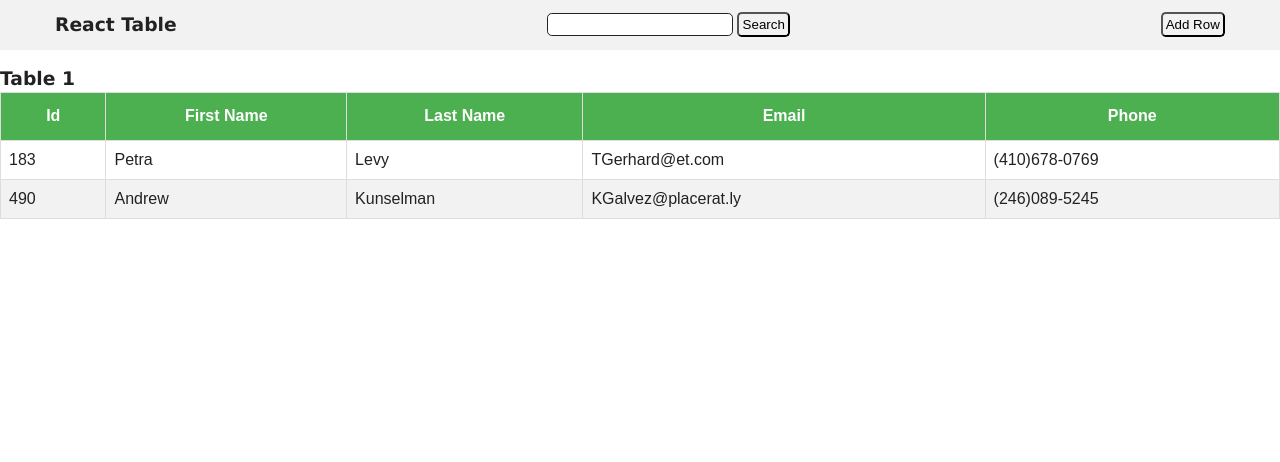
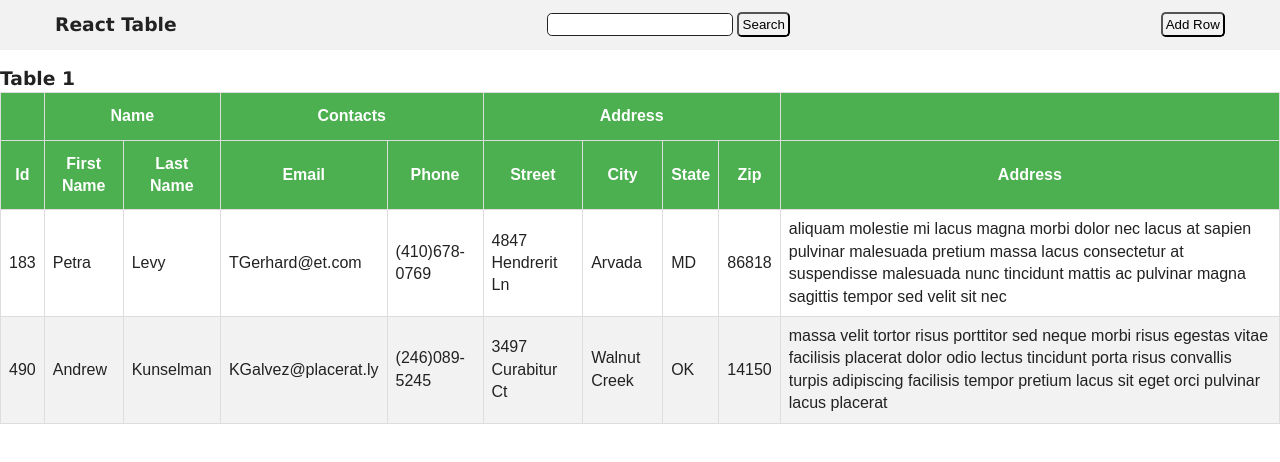
Before and after one commit to Stepan-Ne/Tabel-app, a React (Create React App) app: page / in a window 1280 px wide. Shown: the top 462 px of the page. Built offline with nearby package versions, Linux system fonts and the light colour scheme.

Commit message:
Header groups

```diff
--- a/src/components/BasicTable.jsx
+++ b/src/components/BasicTable.jsx
@@ -1,12 +1,12 @@
 import React, { useMemo } from 'react';
 import { useTable } from 'react-table';
 import moc_data from './moc_data.json';
-import { COLUMNS } from './columns';
+import { COLUMNS, GROUPED_COLUMNS } from './columns';
 import './table.css';
 
 export const BasicTable = () => {
 
-  const columns = useMemo(() => COLUMNS, []);
+  const columns = useMemo(() => GROUPED_COLUMNS, []);
   const data = useMemo(() => moc_data, []);
 
   const tableInstance = useTable({
--- a/src/components/columns.js
+++ b/src/components/columns.js
@@ -1,22 +1,81 @@
 export const COLUMNS = [
   {
     Header: 'Id',
-    accessor: 'id'
+    accessor: 'id',
   },
   {
     Header: 'First Name',
-    accessor: 'firstName'
+    accessor: 'firstName',
   },
   {
     Header: 'Last Name',
-    accessor: 'lastName'
+    accessor: 'lastName',
   },
   {
     Header: 'Email',
-    accessor: 'email'
+    accessor: 'email',
   },
   {
     Header: 'Phone',
-    accessor: 'phone'
-  }
-]
+    accessor: 'phone',
+  },
+];
+
+export const GROUPED_COLUMNS = [
+  {
+    Header: 'Id',
+    accessor: 'id',
+  },
+  {
+    Header: 'Name',
+    columns: [
+      {
+        Header: 'First Name',
+        accessor: 'firstName',
+      },
+      {
+        Header: 'Last Name',
+        accessor: 'lastName',
+      }
+    ],
+  },
+  {
+    Header: 'Contacts',
+    columns: [
+      {
+        Header: 'Email',
+        accessor: 'email',
+      },
+      {
+        Header: 'Phone',
+        accessor: 'phone',
+      }
+    ],
+  },
+  {
+    Header: 'Address',
+    columns: [
+      {
+      Header: 'Street',
+      accessor: 'address.streetAddress'
+    },
+    {
+      Header: 'City',
+      accessor: 'address.city'
+    },
+    {
+      Header: 'State',
+      accessor: 'address.state'
+    },
+    {
+      Header: 'Zip',
+      accessor: 'address.zip'
+    },
+
+  ],
+  },
+  {
+    Header: 'Address',
+   accessor: 'description'
+  },
+];
```
